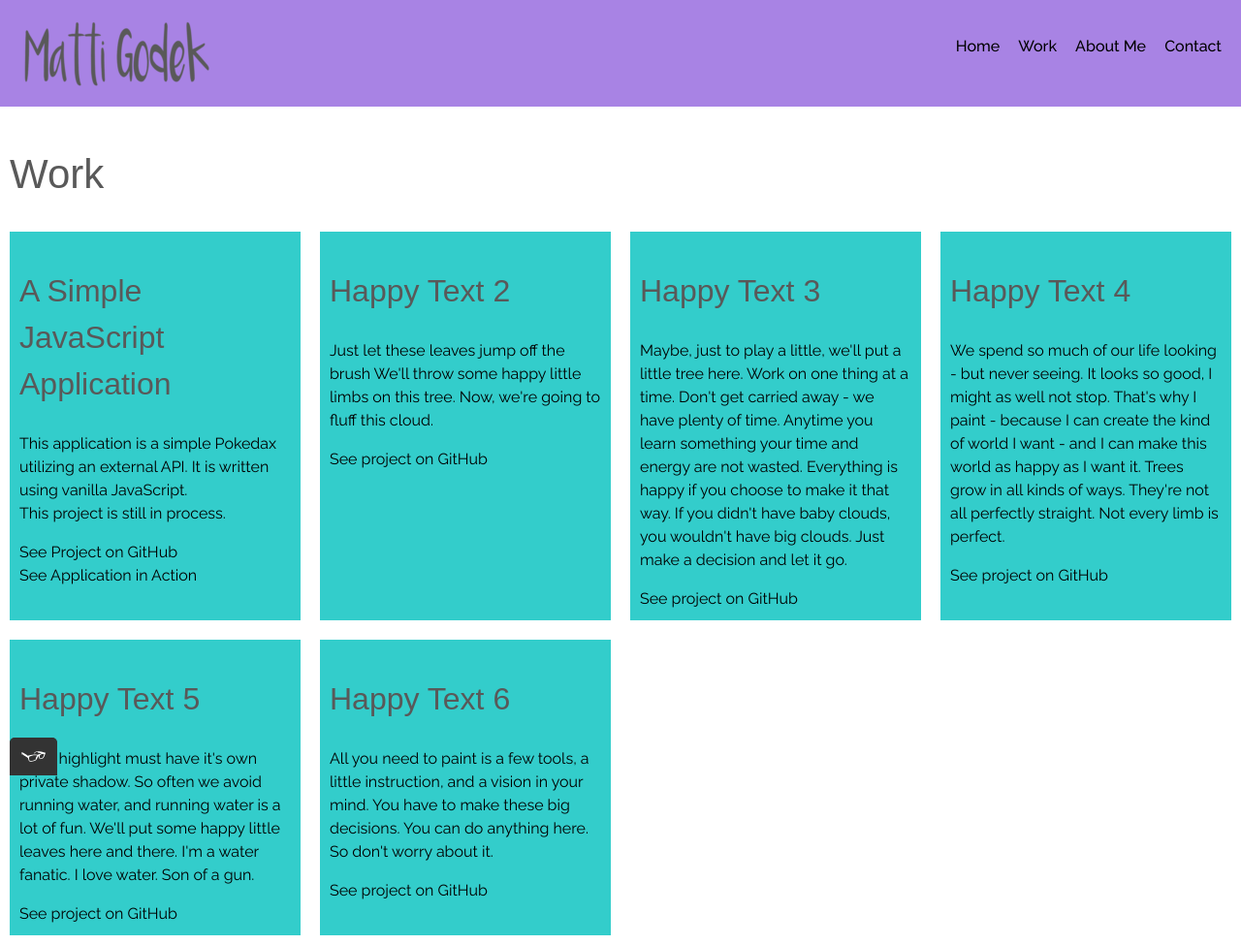
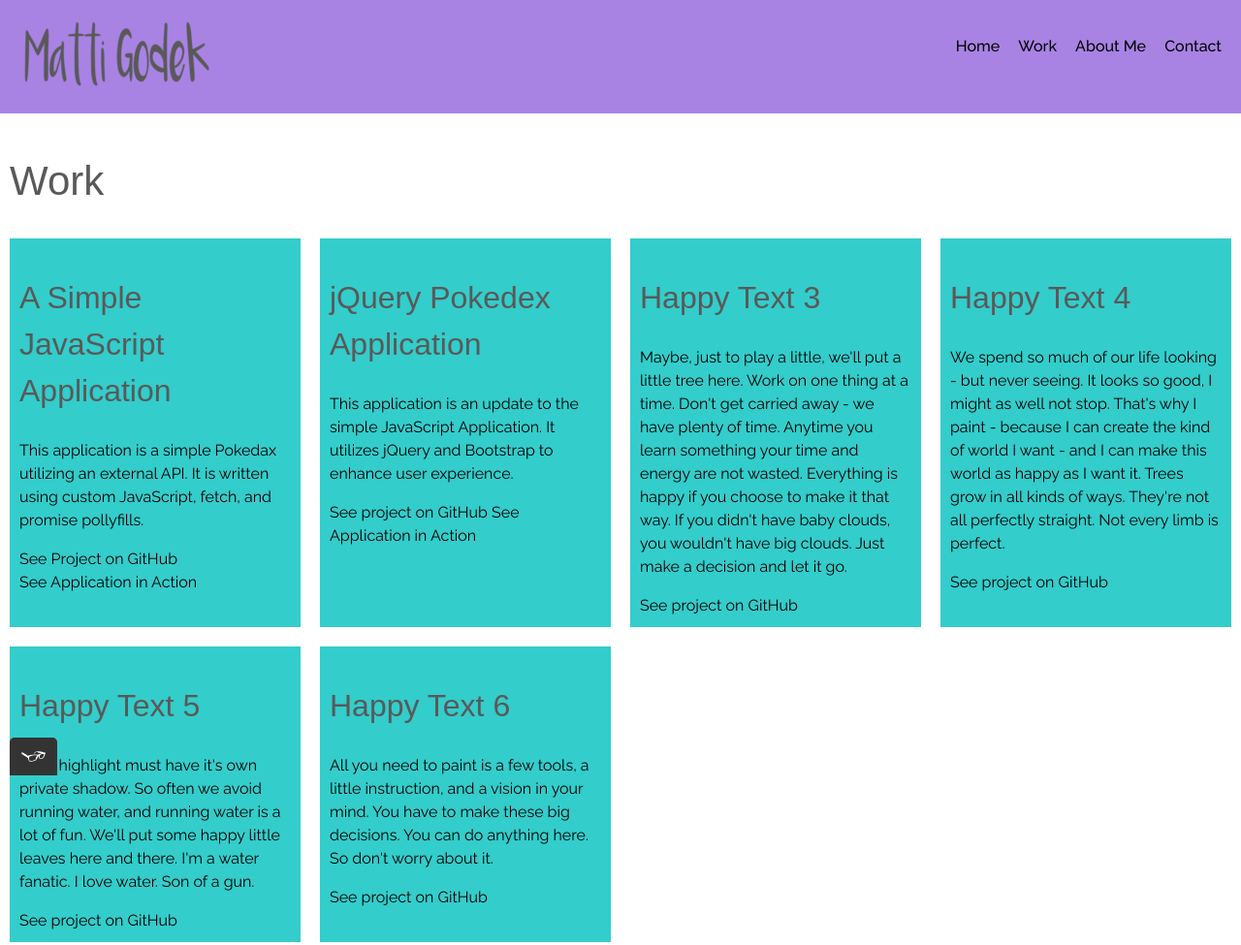
Before and after one commit to mattig94/PortfolioWebsite, a plain HTML site: page work.html in a window 1280 px wide. Shown: the top 975 px of the page at 97% size. Drawn offline with nearby package versions, Linux system fonts and the light colour scheme; a web font is replaced by a local one.

Commit message:
added jquery project and linked logo to home

```diff
--- a/work.html
+++ b/work.html
@@ -11,7 +11,7 @@
 </head>
 <body>
 	<header class="page-header">
-		<img src="img/logo.png" alt="logo" class="page-header_item">
+		<a href="index.html"><img src="img/logo.png" alt="logo" class="page-header_item"></a>
 		<nav class="main-navigation page-header_item">
 			<ul role="menubar" class="navigation-list">
 				<li><a href="index.html" role="menuitem" class="navigation-list_item">Home</a></li>
@@ -26,15 +26,15 @@
 		<div class="grid">
 			<div class="grid_item">
 				<h2>A Simple JavaScript Application</h2>
-				<p>This application is a simple Pokedax utilizing an external API. It is written using vanilla JavaScript.<br>
-				This project is still in process. </p>
+				<p>This application is a simple Pokedax utilizing an external API. It is written using custom JavaScript, fetch, and promise pollyfills.</p>
 				<a href="https://github.com/mattig94/simpleJSApp" target="_blank">See Project on GitHub</a><br>
 				<a href="https://mattig94.github.io/simpleJSApp/index.html" target="_blank">See Application in Action</a>
 			</div>
 			<div class="grid_item">
-				<h2>Happy Text 2</h2>
-				<p>Just let these leaves jump off the brush We'll throw some happy little limbs on this tree. Now, we're going to fluff this cloud.</p>
-				<a href="#">See project on GitHub</a>
+				<h2>jQuery Pokedex Application</h2>
+				<p>This application is an update to the simple JavaScript Application. It utilizes jQuery and Bootstrap to enhance user experience.</p>
+				<a  href="https://github.com/mattig94/jQueryPokedex" target="_blank">See project on GitHub</a>
+				<a href="https://mattig94.github.io/jQueryPokedex/index.html" target="_blank">See Application in Action</a>
 			</div>
 			<div class="grid_item">
 				<h2>Happy Text 3</h2>
```
Also changed, not shown: about.html (+2 -2 lines), contact.html (+1 -1 lines), index.html (+2 -2 lines).
